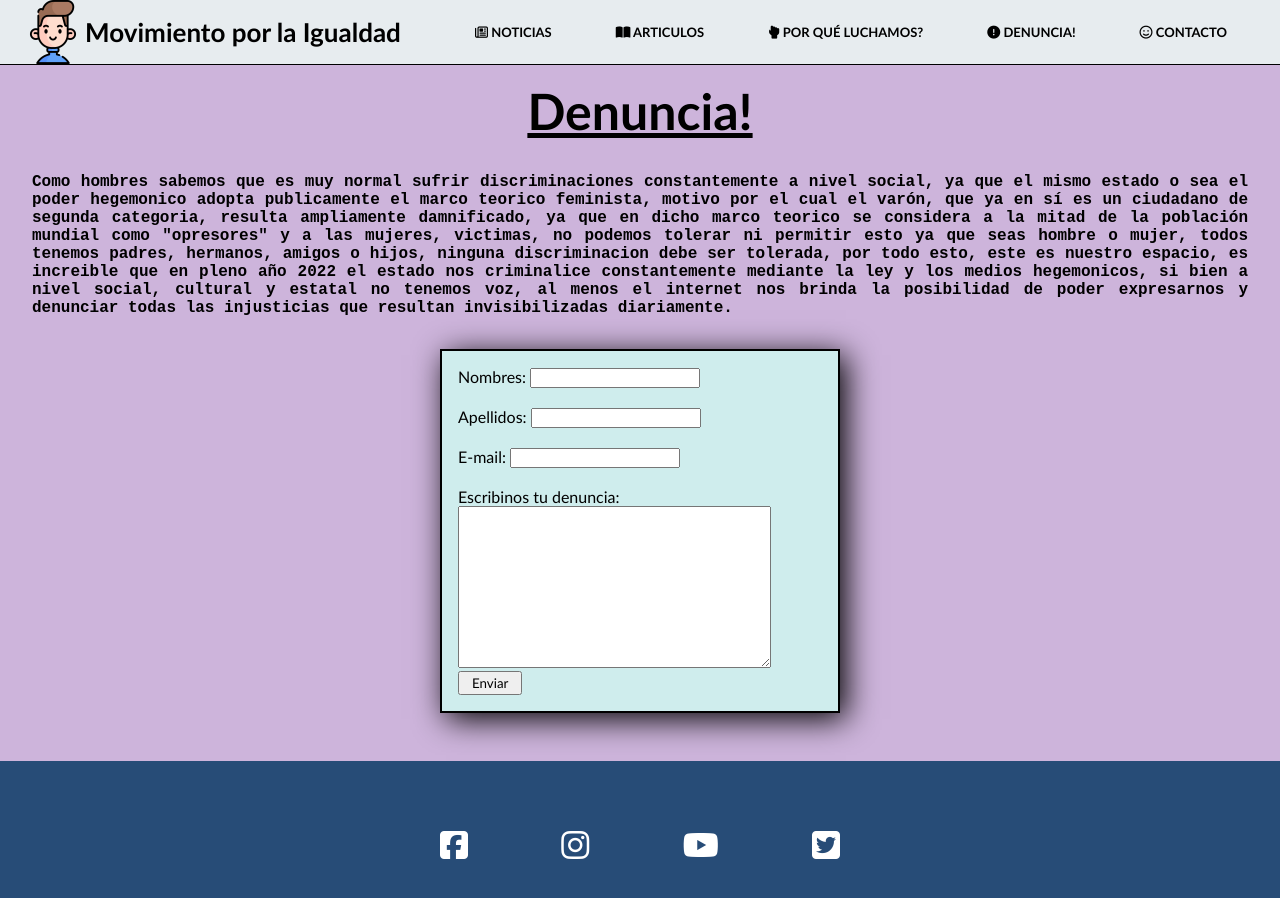
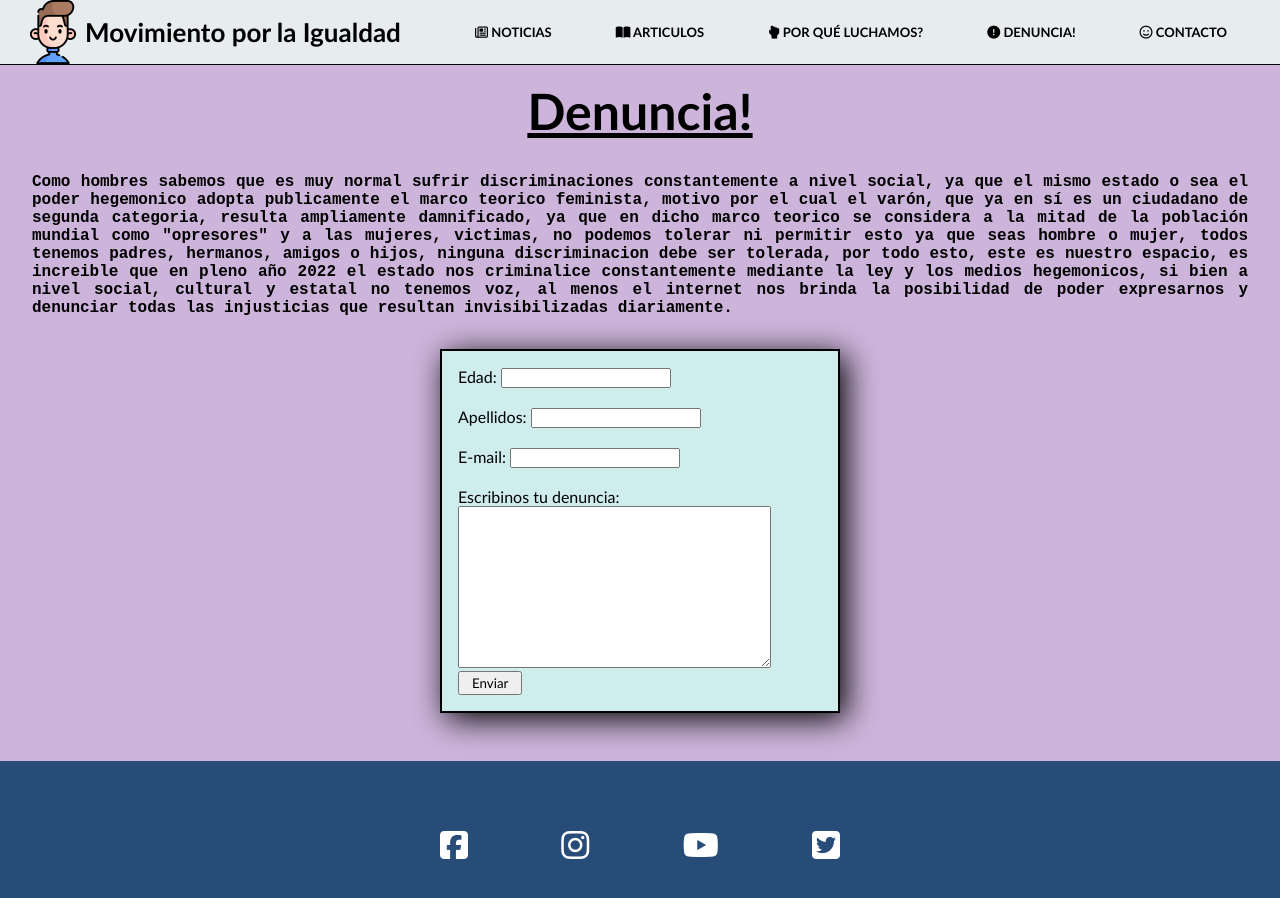
Before and after one commit to NerinaPac/full-hombre-angular, an Angular app: page /denuncia in a window 1280 px wide. Shown: the top 898 px of the page. Built offline with nearby package versions, Linux system fonts and the light colour scheme.

Commit message:
fix edad

```diff
--- a/src/app/components/formulario/formulario.component.html
+++ b/src/app/components/formulario/formulario.component.html
@@ -1,7 +1,7 @@
 <form name="contacto"  class="denuncia" netlify>
 
         <label class="denuncia-form_campos">
-            Nombres:
+            Edad:
             <input type="text" name="nombre">
         </label>
         <br><br>
```
